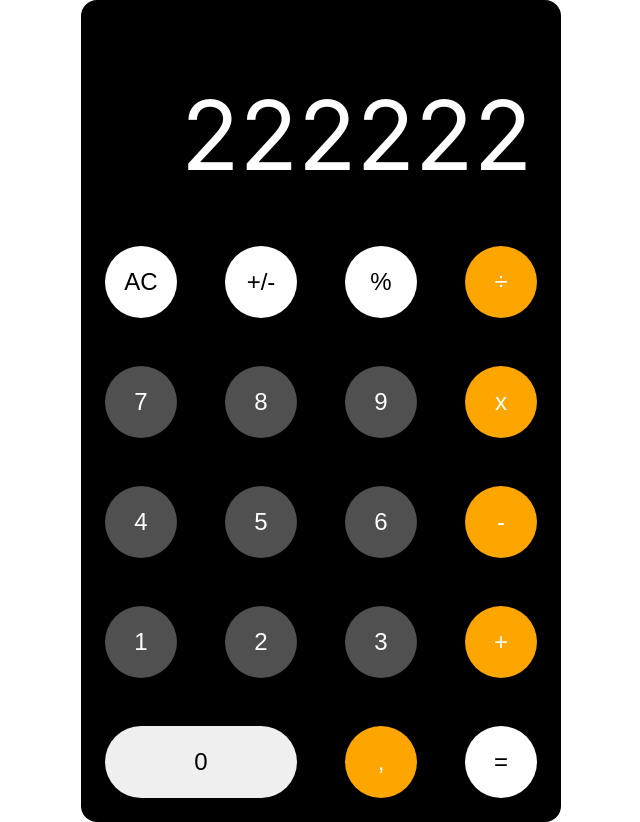
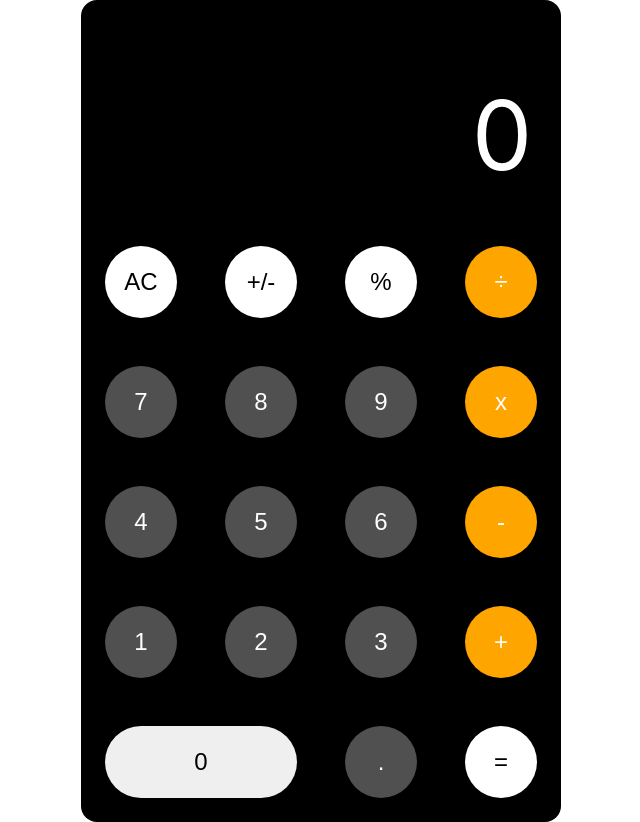
Before and after one commit to BeneditoLT/Caucularor, a React (Create React App) app: page / in a window 1280 px wide. Shown: the whole page, without its empty margins (319-959 px from the left). Built offline with nearby package versions, Linux system fonts and the light colour scheme.

Commit message:
Add files via upload

```diff
--- a/src/componets/calculator.js
+++ b/src/componets/calculator.js
@@ -1,9 +1,14 @@
 import './calculator.css'
+import React, {useState} from "react"
 function Calculator() {
 
     const buttons = [];
 
-    const ButonCOntrol = ['AC', '+/-', '%', '÷' ,'7' ,'8' ,'9' ,'x','4' ,'5' ,'6' ,'-' ,'1' ,'2' ,'3' ,'+' ,'0' ,',' ,'=']
+    const [num, setNum] = useState(0);
+    const [oldnum, setOldnum] = useState(0);
+    const [operator, setOperator] = useState(0);
+
+    const ButonCOntrol = ['AC', '+/-', '%', '÷' ,'7' ,'8' ,'9' ,'x','4' ,'5' ,'6' ,'-' ,'1' ,'2' ,'3' ,'+' ,'0' ,'.' ,'=']
 
     for (let i = 0; i < ButonCOntrol.length; i++) {
       let buttonClass = 'button';
@@ -15,10 +20,71 @@ function Calculator() {
     else if ([ '÷' ,'x' ,'-' ,',' ,'+'].includes(ButonCOntrol[i])) {
       buttonClass = 'button-x';
     }
-      buttons.push(<button key={i} name={i} id={i} onClick={() => console.log(`Button ${i} clicked`)} className={buttonClass} >{ButonCOntrol[i]}</button>);
+      buttons.push(<button key={i} name={i} id={i} value={ButonCOntrol[i]} onClick={imputNum}  className={buttonClass} >{ButonCOntrol[i]}</button>);
 
     }
+    function imputNum(e) {
+      const input = e.target.value;
 
+      switch (input) {
+        case 'AC':
+          setNum(0);
+          setOldnum(0);
+          break;
+        case '%':
+          setNum(parseFloat(num) / 100);
+          break;
+        case '+/-':
+          setNum(-parseFloat(num));
+          break;
+        case '+':
+          setOldnum(parseFloat(num));
+          setOperator('+');
+          setNum(0);
+          break;
+        case '-':
+          setOldnum(parseFloat(num));
+          setOperator('-');
+          setNum(0);
+          break;
+        case 'x':
+          setOldnum(parseFloat(num));
+          setOperator('x');
+          setNum(0);
+          break;
+        case '÷':
+          setOldnum(parseFloat(num));
+          setOperator('÷');
+          setNum(0);
+          break;
+        case '=':
+          if (operator === '+') {
+            const resultado = (parseFloat(oldnum) + parseFloat(num)).toFixed(3);
+            setOldnum(0);
+            setNum(resultado);
+          } else if (operator === '-') {
+            const resultado = (parseFloat(oldnum) - parseFloat(num)).toFixed(3);
+            setOldnum(0);
+            setNum(resultado);
+          } else if (operator === 'x') {
+            const resultado = (parseFloat(oldnum) * parseFloat(num)).toFixed(3);
+            setOldnum(0);
+            setNum(resultado);
+          } else if (operator === '÷') {
+            const resultado = (parseFloat(oldnum) / parseFloat(num)).toFixed(3);
+            setOldnum(0);
+            setNum(resultado);
+          }
+          break;
+        default:
+          if (num === 0) {
+            setNum(parseFloat(input));
+          } else {
+            setNum(parseFloat(num) + parseFloat(input));
+          }
+          break;
+      }
+    }
 
 
 
@@ -26,7 +92,7 @@ function Calculator() {
 
 
       <div className="wrapper">
-      <span className="result">222222</span>
+      <span className="result">{num}</span>
       {buttons}
 
       </div>
```
